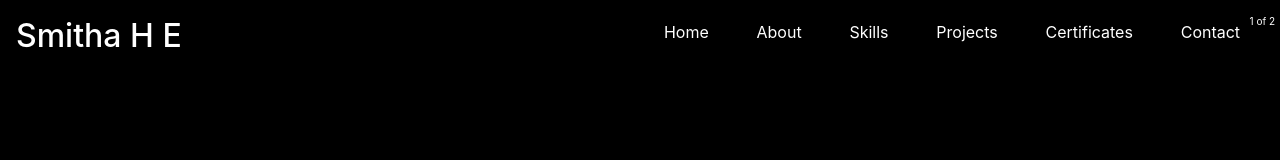
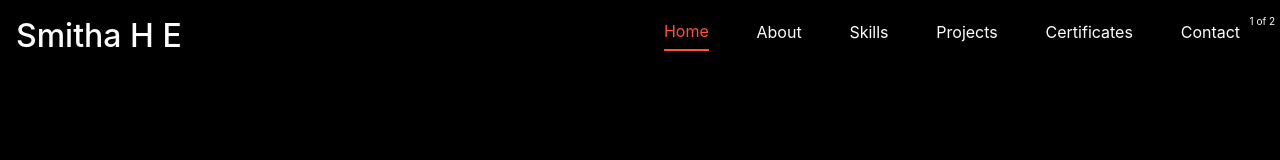
Before and after one commit to SmithaEregowda/portfolio_smitha, a React (Create React App) app: page / in a window 1280 px wide. Shown: the top 160 px of the page. Built offline with nearby package versions, Linux system fonts and the light colour scheme.

Commit message:
default active added

```diff
--- a/src/componets/layout/index.js
+++ b/src/componets/layout/index.js
@@ -3,7 +3,7 @@ import { NAVLINKS } from './constant'
 import styles from "./layout.module.scss"
 
 const Layout = ({children}) => {
-    const [activeItem,setActiveItem]=useState("");
+    const [activeItem,setActiveItem]=useState("home");
     const [scrollNumber,setScrollNum]=useState("default")
     const [shownavs,setShowNav]=useState(false)
 
```
